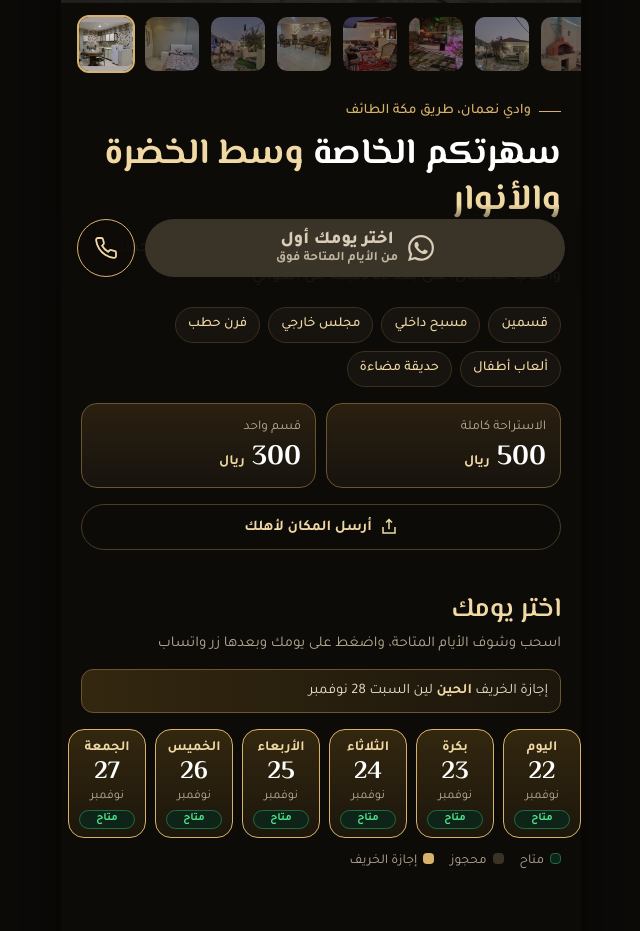
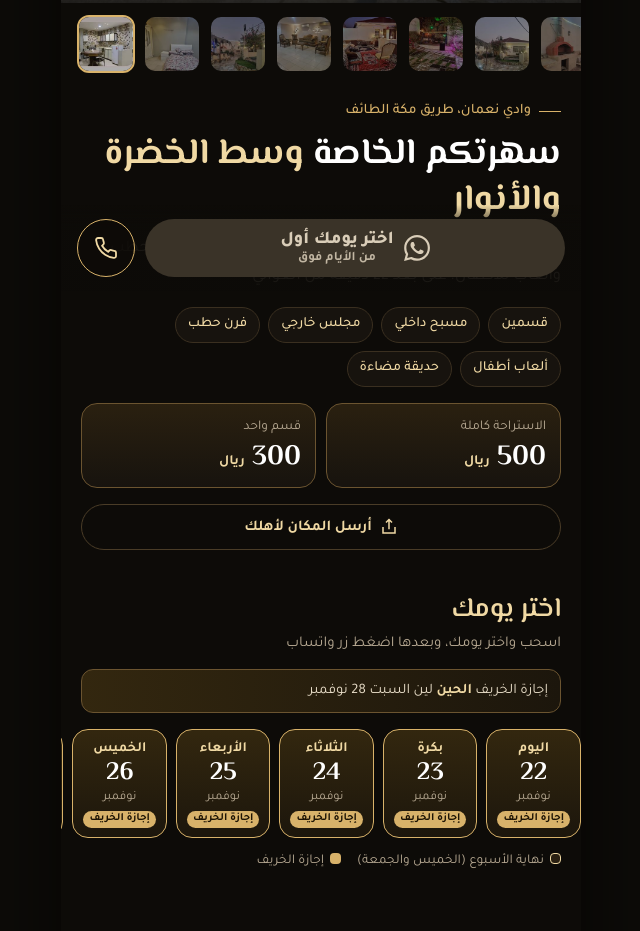
Before and after one commit to BinNawasX/wahatnuman, a plain HTML site: page index.html in a window 1280 px wide. Shown: the part 509-1440 px from the top of the page, without its empty margins (319-959 px from the left). Drawn offline with Linux system fonts and the light colour scheme.

Commit message:
Days: remove the free label, back to weekend and break tags (#3)
Co-authored-by: Hussam Banuwas <devteam@atharquran.org>
Co-authored-by: Claude Opus 5.5 <noreply@anthropic.com>

```diff
--- a/index.html
+++ b/index.html
@@ -213,10 +213,10 @@ footer{padding:20px 20px 150px;text-align:center;color:#7d715e;font-size:13px}
 
 <section id="pick">
   <h2>اختر يومك</h2>
-  <p class="sub">اسحب وشوف الأيام المتاحة، واضغط على يومك وبعدها زر واتساب</p>
+  <p class="sub">اسحب واختر يومك، وبعدها اضغط زر واتساب</p>
   <p class="breaknote" id="breaknote" hidden></p>
   <div class="days" id="days" role="listbox" aria-label="الأيام"></div>
-  <div class="legend"><span><i class="la"></i>متاح</span><span><i class="lx"></i>محجوز</span><span><i class="lb"></i>إجازة الخريف</span></div>
+  <div class="legend"><span><i class="lw"></i>نهاية الأسبوع (الخميس والجمعة)</span><span><i class="lb"></i>إجازة الخريف</span></div>
   <p class="picked" id="picked"></p>
 </section>
 
@@ -248,7 +248,7 @@ footer{padding:20px 20px 150px;text-align:center;color:#7d715e;font-size:13px}
 <section>
   <h2>كيف أحجز؟</h2>
   <p class="sub">بدون تطبيقات وبدون تسجيل</p>
-  <div class="steps"><div>اختر يومك من الأيام المتاحة</div><div>اضغط «احجز على واتساب»</div><div>نأكد لك اليوم ونثبت الحجز</div></div>
+  <div class="steps"><div>اختر يومك من فوق</div><div>اضغط «احجز على واتساب»</div><div>نأكد لك اليوم ونثبت الحجز</div></div>
 </section>
 
 <section>
@@ -387,9 +387,9 @@ for(var k=0;k<41;k++){
   var name=k===0?'اليوم':(k===1?'بكرة':DN[d.getUTCDay()]);
   var full=DN[d.getUTCDay()]+' '+d.getUTCDate()+' '+MN[d.getUTCMonth()];
   var wk=d.getUTCDay()===4||d.getUTCDay()===5,br=isBreak(d),bk=BOOKED.indexOf(iso(d))>-1;
-  var b=document.createElement('button');b.className='day'+(br?' br':(wk?' wk':''))+(bk?' full':' free');b.setAttribute('role','option');b.dataset.full=full;
+  var b=document.createElement('button');b.className='day'+(br?' br':(wk?' wk':''))+(bk?' full':'');b.setAttribute('role','option');b.dataset.full=full;
   if(bk){b.disabled=true;b.setAttribute('aria-disabled','true')}
-  b.innerHTML='<b>'+name+'</b><span class="n">'+d.getUTCDate()+'</span><span class="m">'+MN[d.getUTCMonth()]+'</span>'+(bk?'<span class="tag x">محجوز</span>':'<span class="tag ok">متاح</span>');
+  b.innerHTML='<b>'+name+'</b><span class="n">'+d.getUTCDate()+'</span><span class="m">'+MN[d.getUTCMonth()]+'</span>'+(bk?'<span class="tag x">محجوز</span>':(br?'<span class="tag">إجازة الخريف</span>':(wk?'<span class="tag w">نهاية الأسبوع</span>':'')));
   days.appendChild(b);
 }
 // Break countdown (true dates only)
@@ -419,7 +419,7 @@ $('share').onclick=function(){
 function render(){
   var wa=$('wa'),w=$('waday'),lbl=wa.querySelector('.t b');w.hidden=false;
   if(picked){wa.classList.remove('off');wa.href='https://wa.me/'+PHONE+'?text='+encodeURIComponent(msg());lbl.textContent='احجز على واتساب';w.textContent=picked;$('picked').innerHTML='اخترت <b>'+picked+'</b>، اضغط زر واتساب تحت'}
-  else{wa.classList.add('off');wa.href='#pick';lbl.textContent='اختر يومك أول';w.textContent='من الأيام المتاحة فوق';$('picked').textContent=''}
+  else{wa.classList.add('off');wa.href='#pick';lbl.textContent='اختر يومك أول';w.textContent='من الأيام فوق';$('picked').textContent=''}
 }
 render();
 // Count WhatsApp and call taps on Snapchat and Google, so the ads learn who messages, not only who clicks.
```
